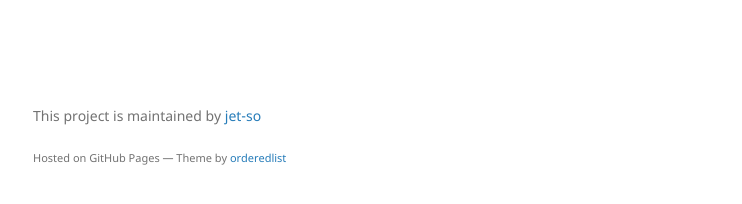
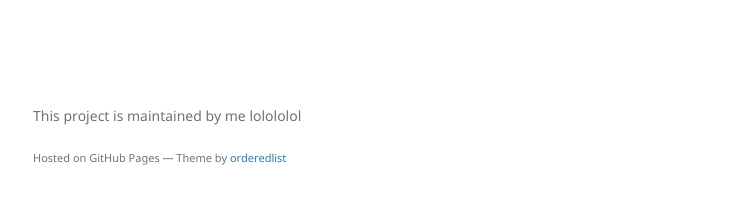
Before and after one commit to jet-so/AlejandroEscalanteMtz.github.io, a Jekyll site: the page built from index.md, in a window 1280 px wide. Shown: the part 663-867 px from the top of the page, without its empty margins (177-919 px from the left). Built offline with Jekyll 4.4.1, drawn with Linux system fonts in a browser that asks for light colours; our own code applies the rules of GitHub Pages for plain Markdown files.

Commit message:
Update default.html

```diff
--- a/_layouts/default.html
+++ b/_layouts/default.html
@@ -27,7 +27,7 @@
         {% endif %}
 
         {% if site.github.is_user_page %}
-        <p class="view"><a href="{{ site.github.owner_url }}">View My GitHub Profile</a></p>
+        <p class="view"><a href="{{ site.github.owner_url }}">Youtube Account</a></p>
         {% endif %}
 
         {% if site.show_downloads %}
@@ -45,7 +45,7 @@
       </section>
       <footer>
         {% if site.github.is_project_page %}
-        <p>This project is maintained by <a href="{{ site.github.owner_url }}">{{ site.github.owner_name }}</a></p>
+        <p>This project is maintained by me lolololol</p>
         {% endif %}
         <p><small>Hosted on GitHub Pages &mdash; Theme by <a href="https://github.com/orderedlist">orderedlist</a></small></p>
       </footer>
```
